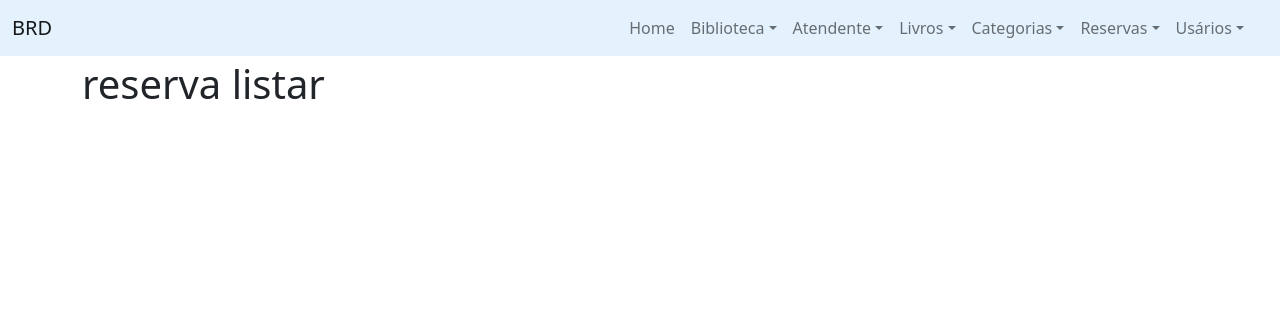
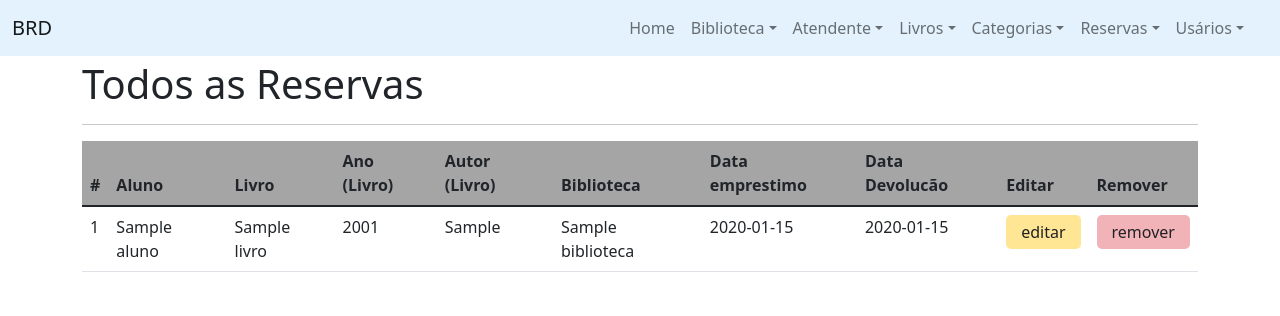
Before and after one commit to leltonborges/Biblioteca, a PHP site: page /index.php?page=reserva-listar in a window 1280 px wide. Shown: the top 316 px of the page. Run offline with PHP 8.4, Linux system fonts and the light colour scheme; tables that the repository leaves empty hold one stand-in row (values such as "Sample post"); some libraries are stand-ins or nearby versions.

Commit message:
list and insert reserva

```diff
--- a/index.php
+++ b/index.php
@@ -94,15 +94,13 @@ $path = @$_GET["page"];
         }
         ?>
     </section>
-
-    <script src="js/jquery-3.6.0.min.js" async></script>
     <script src="https://cdn.jsdelivr.net/npm/@popperjs/core@2.10.2/dist/umd/popper.min.js"
             integrity="sha384-7+zCNj/IqJ95wo16oMtfsKbZ9ccEh31eOz1HGyDuCQ6wgnyJNSYdrPa03rtR1zdB"
             crossorigin="anonymous"></script>
     <script src="https://cdn.jsdelivr.net/npm/bootstrap@5.1.3/dist/js/bootstrap.min.js"
             integrity="sha384-QJHtvGhmr9XOIpI6YVutG+2QOK9T+ZnN4kzFN1RtK3zEFEIsxhlmWl5/YESvpZ13"
             crossorigin="anonymous"></script>
-    <script src="js/events.js"></script>
+    <script src="js/events.js" async></script>
 </body>
 
 </html>
--- a/js/events.js
+++ b/js/events.js
@@ -6,8 +6,10 @@ $(document).ready(function () {
 
 $(document).on('change', '#biblioteca', function () {
     let id_biblioteca = document.querySelector("#biblioteca").value;
+    if (id_biblioteca) {
         getByLibraryAndType(id_biblioteca, "livros");
         getByLibraryAndType(id_biblioteca, "atendentes");
+    }
 })
 
 const getByLibraryAndType = function (id_biblioteca = 0, type = "livros") {
@@ -18,17 +20,27 @@ const getByLibraryAndType = function (id_biblioteca = 0, type = "livros") {
         dataType: "json",
         success: function (data) {
             let option = '<option>Selecione</option>';
+            let selectBiblioteca = $("#biblioteca option:selected").text();
             if (type == 'livros') {
+                if (!data) {
+                    option = `<option>Nem um livro cadastrado para a biblioteca (${selectBiblioteca}) </option>`
+                } else {
                     data.forEach(e => {
                         option += `<option value="${e.id}">${e.titulo} - ${e.autor}</option>`
                     });
+                }
                 $("#livro").html(option);
             } else if (type == 'atendentes') {
-                console.log(data)
+                if (!data) {
+                    option = `<option>Nem uma atendente cadastrada para a biblioteca (${selectBiblioteca}) </option>`
+                } else {
                     data.forEach(e => {
                         option += `<option value="${e.id}">${e.atendente}</option>`
                     });
+                }
                 $("#atendente").html(option);
+            } else {
+                option = `<option>Error!!</option>`
             }
         }
     });
--- a/pages/reserva-listar.php
+++ b/pages/reserva-listar.php
@@ -1 +1,94 @@
-<h1>reserva listar</h1>
+<section class="list-library">
+    <h1>Todos as Reservas</h1>
+    <hr/>
+    <table class="table table-hover">
+        <thead>
+        <tr>
+            <th>#</th>
+            <th>Aluno</th>
+            <th>Livro</th>
+            <th>Ano (Livro)</th>
+            <th>Autor (Livro)</th>
+            <th>Biblioteca</th>
+            <th>Data emprestimo</th>
+            <th>Data Devolucão</th>
+            <th>Editar</th>
+            <th>Remover</th>
+        </tr>
+        </thead>
+        <tbody>
+        <?php
+        $querySelect = "select r.id_reserva id, r.data_devolucao devolucao, r.data_emprestimo emprestimo,
+                a.nome_aluno aluno, l.titulo_livro livro, l.autor_livro autor_livro, l.ano_livro ano_livro,
+                b.name biblioteca from reserva r
+                left join aluno a on r.aluno_id_aluno = a.id_aluno
+                left join biblioteca b on r.biblioteca_id = b.id
+                left join livro l on l.id_livro = r.livro_id_livro";
+
+        $result = $conn->query($querySelect);
+        while ($obj = $result->fetch_object()) {
+            print "<tr>";
+            print "<td>$obj->id</td>";
+            print "<td>$obj->aluno</td>";
+            print "<td>$obj->livro</td>";
+            print "<td>$obj->ano_livro</td>";
+            print "<td>$obj->autor_livro</td>";
+            print "<td>$obj->biblioteca</td>";
+            print "<td>$obj->emprestimo</td>";
+            print "<td>$obj->devolucao</td>";
+            ?>
+
+            <td>
+                <button type="button" class="editar-library" data-bs-toggle="modal"
+                        data-bs-target="#modalremove-<?php echo $obj->id ?>">
+                    <a href="?page=resevar-editar&id=<?php echo $obj->id ?>" id="editar-library">editar</a>
+                </button>
+            </td>
+            <td>
+                <button type="button" class="btn_remove" data-bs-toggle="modal"
+                        data-bs-target="#modalremove-<?php echo $obj->id ?>">
+                    remover
+                </button>
+
+                <div class="modal fade" id="modalremove-<?php echo $obj->id ?>" data-bs-backdrop="static"
+                     data-bs-keyboard="false" tabindex="-1" aria-labelledby="staticBackdropLabel" aria-hidden="true">
+                    <div class="modal-dialog modal-dialog-centered">
+                        <div class="modal-content">
+                            <div class="modal-header">
+                                <h5 class="modal-title" id="staticBackdropLabel">Exclusão permanente</h5>
+                                <button type="button" class="btn-close" data-bs-dismiss="modal"
+                                        aria-label="Close"></button>
+                            </div>
+                            <div class="card">
+                                <div class="card-header">
+                                    Reserva
+                                </div>
+                                <ul class="list-group list-group-flush">
+                                    <li class="list-group-item">Aluno: <?php echo $obj->aluno ?></li>
+                                    <li class="list-group-item">Livro: <?php echo $obj->livro ?></li>
+                                    <li class="list-group-item">Biblioteca: <?php echo $obj->biblioteca ?></li>
+                                </ul>
+                            </div>
+                            <div class="modal-footer">
+                                <button type="button" class="btn btn-secondary" data-bs-dismiss="modal">Voltar</button>
+                                <form action="?page=livro-salvar" method="post">
+                                    <input type="hidden" name="acao" value="excluir">
+                                    <input type="hidden" name="id" value="<?php print $obj->id ?>">
+
+                                    <button type="submit" class="btn btn-danger"
+                                            id="editar-library">Remover
+                                    </button>
+                                </form>
+
+                            </div>
+                        </div>
+                    </div>
+                </div>
+            </td>
+            <?php
+            print "</tr>";
+        }
+        ?>
+        </tbody>
+    </table>
+</section>
```
Also changed, not shown: pages/reserva-salvar.php (+28 -7 lines). Lines whose indentation alone changed are shown as unchanged.
